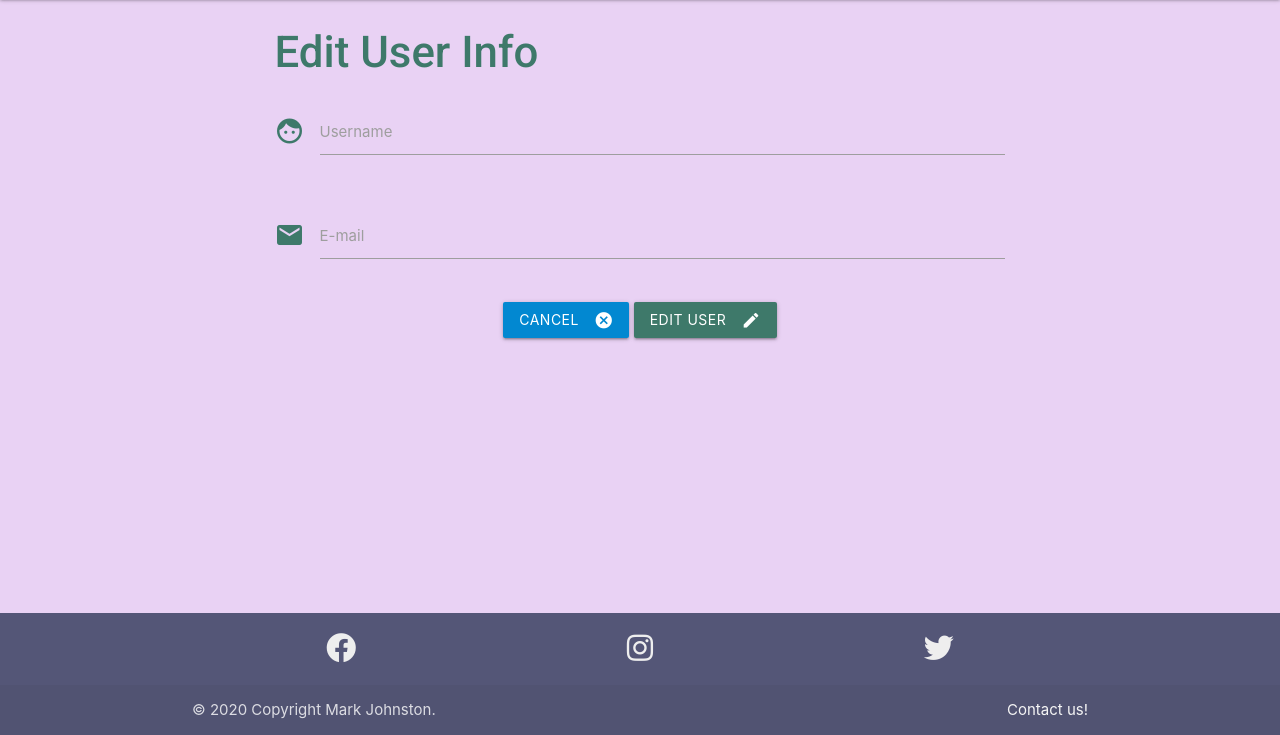
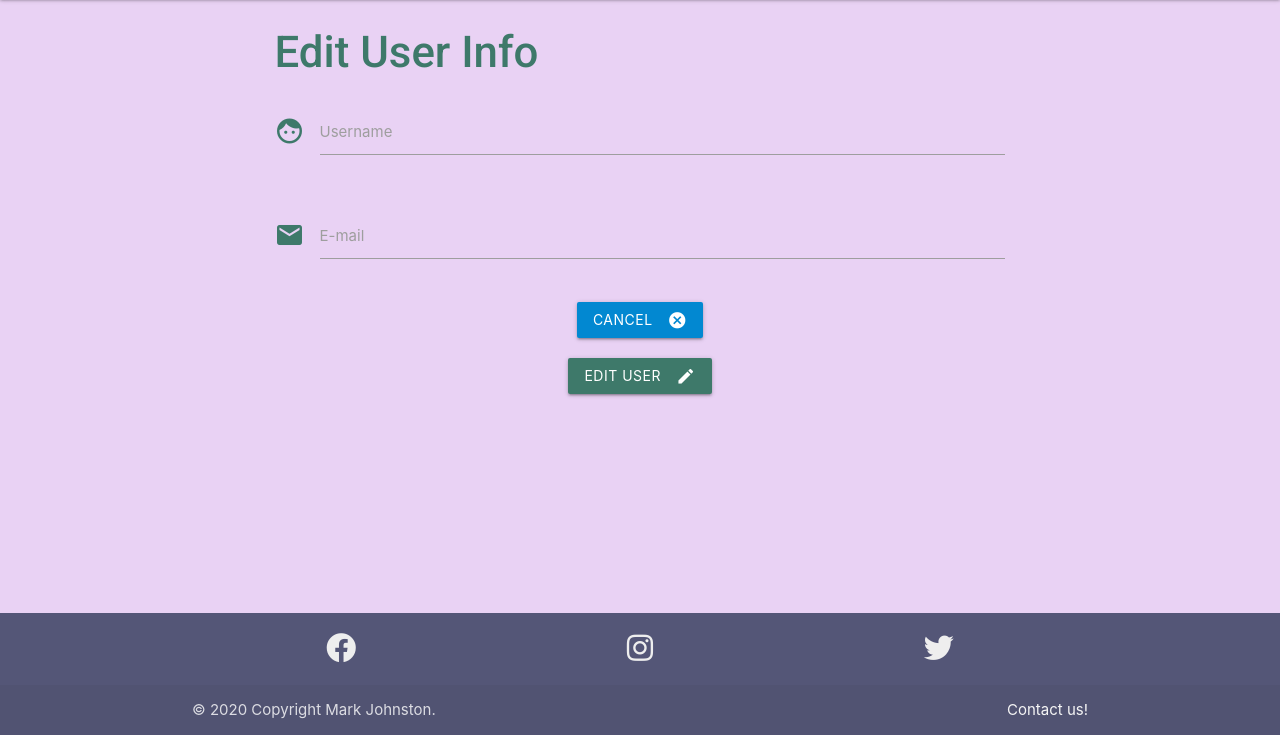
Before and after one commit to markj0hnst0n/LeMunch, a Flask app: template templates/edit_user.html in a window 1280 px wide. Shown: the part 65-800 px from the top of the page. Run offline with Flask 2, Linux system fonts and the light colour scheme; the template is opened without the code that fills it, so the values that code supplies are empty; some libraries are stand-ins or nearby versions.

Commit message:
cancel button no displays better on smaller screens for change password and edit suer data scren

```diff
--- a/templates/edit_user.html
+++ b/templates/edit_user.html
@@ -23,6 +23,10 @@
             <div class="row">
                 <div class="col s12 center-align">
                     <a href="{{ url_for('index', user=session.user) }}" class="btn waves-effect waves-light light-blue darken-2">Cancel<i class="material-icons right">cancel</i></a>
+                </div>
+            </div>
+            <div class="row">
+                <div class="col s12 center-align">
                     <button class="btn waves-effect waves-light btn-colour" type="submit" name="action">
                         Edit User
                         <i class="material-icons right">edit</i>
```
Also changed, not shown: templates/change_password.html (+5 -2 lines).
